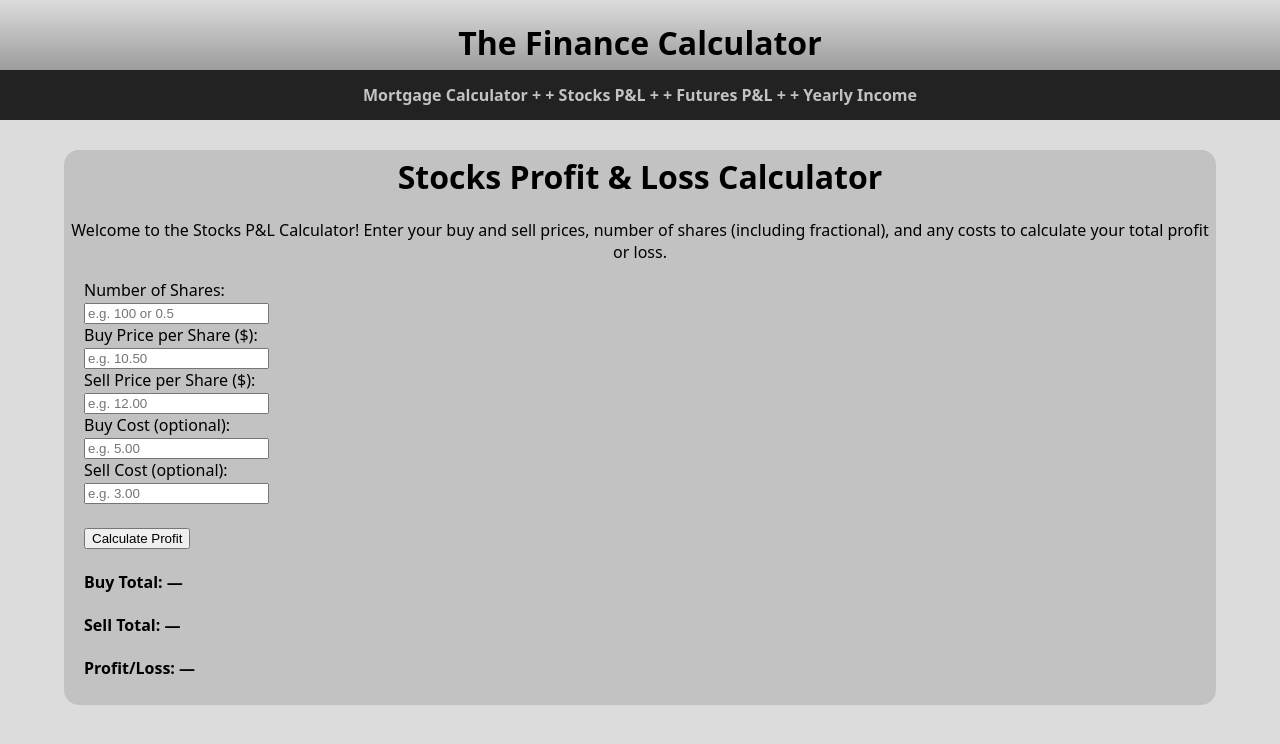
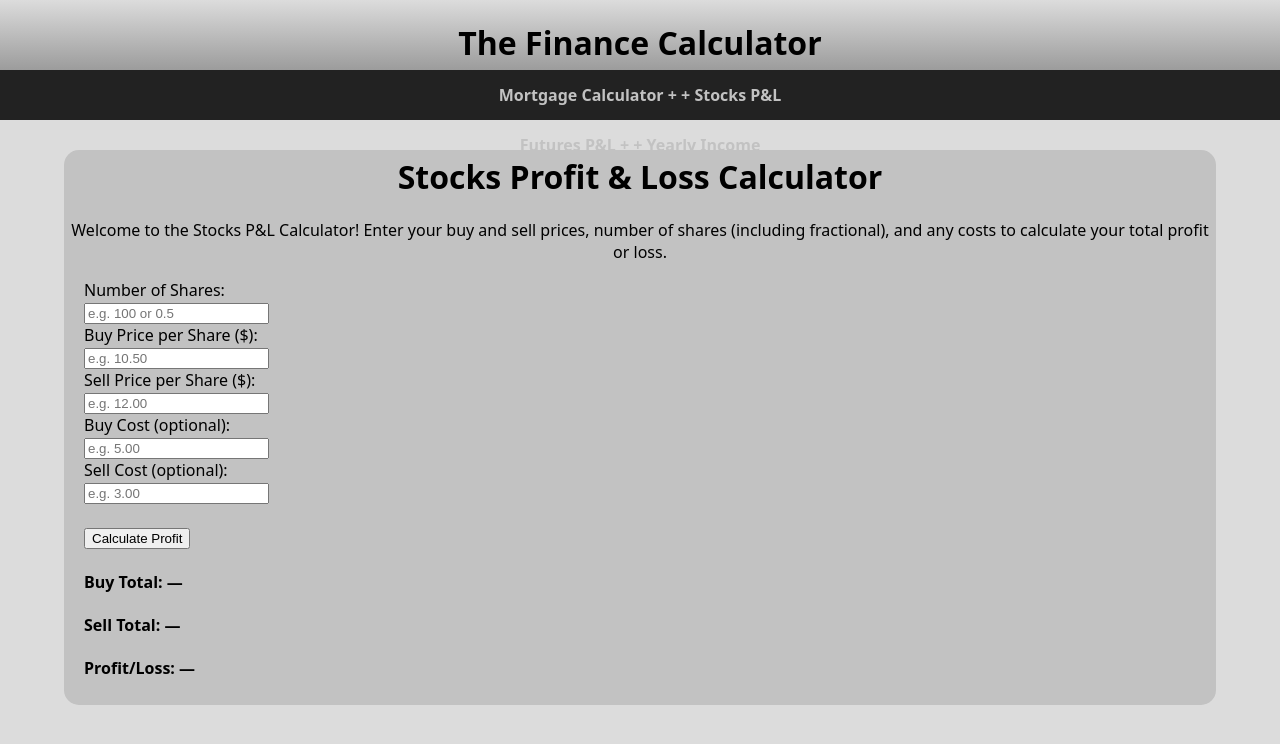
Before and after one commit to ry207/Finance-Calculator, a plain HTML site: page stock.html in a window 1280 px wide. Drawn offline with Linux system fonts and the light colour scheme.

Commit message:
Fix HTML formatting and structure

```diff
--- a/stock.html
+++ b/stock.html
@@ -15,8 +15,9 @@
 
     <div class="directory_header">
         <a href="index.html">Mortgage Calculator +</a>
-        <a href="stock.html"> + Stocks P&L +</a>
-        <a href="futures.html"> + Futures P&L +</a>
+        <a href="stock.html"> + Stocks P&L</a>
+        <br>
+        <a href="futures.html"> Futures P&L +</a>
         <a href="yearly.html"> + Yearly Income</a>
     </div>
 
```
